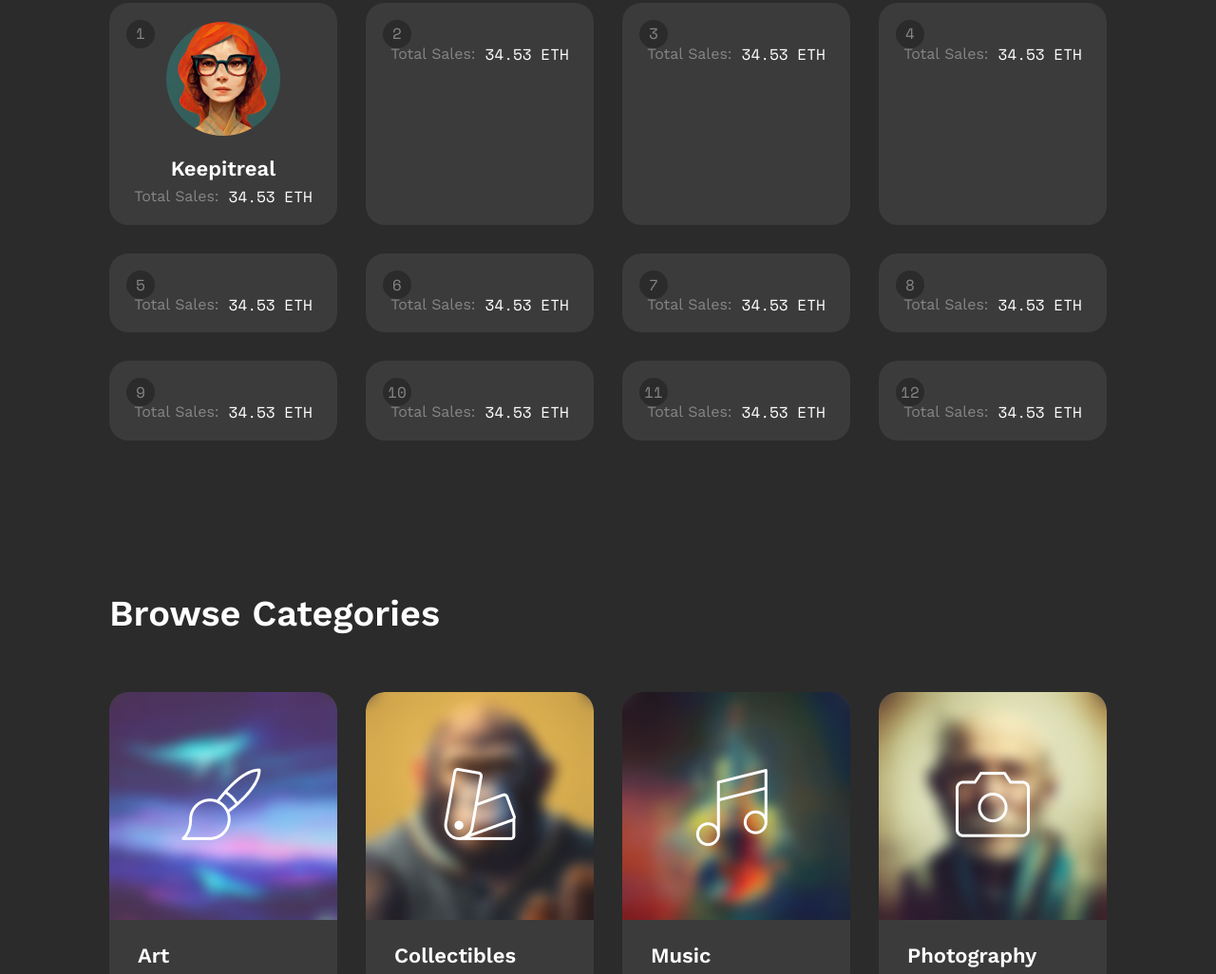
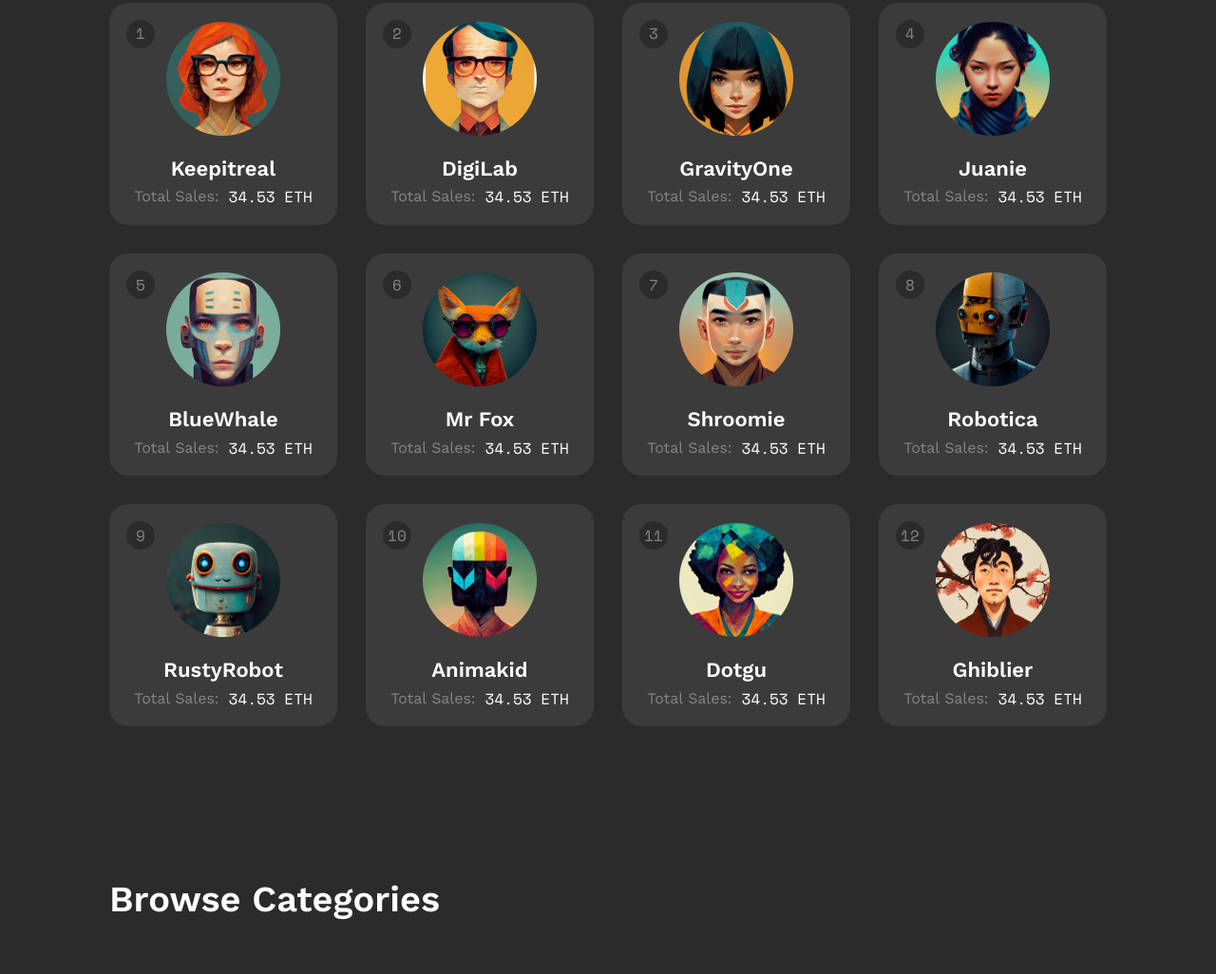
Before and after one commit to kotgitfv/nft-beta, a plain HTML site: page index.html in a window 1280 px wide. Shown: the part 1850-2876 px from the top of the page at 95% size. Drawn offline with nearby package versions, Linux system fonts and the light colour scheme.

Commit message:
Add files via upload

```diff
--- a/index.html
+++ b/index.html
@@ -178,7 +178,7 @@
             <div class="creators__content" data-aos="fade-up" data-aos-duration="1500">
                 <div class="creators__item">
                     <div class="creators__item-num">1</div>
-                    <img src="./img/creators/avatar-1.png" alt="" class="creators__item-img" />
+                    <img src="./img/creators/Avatar-1.png" alt="" class="creators__item-img" />
                     <div class="creators__item-text">
                         <div class="creators__item-title">Keepitreal</div>
                         <div class="creators__item-info">
@@ -189,9 +189,9 @@
                 </div>
                 <div class="creators__item">
                     <div class="creators__item-num">2</div>
-                    <img src="./img/" alt="" class="creators__item-img" />
+                    <img src="./img/creators/Avatar-2.png" alt="" class="creators__item-img" />
                     <div class="creators__item-text">
-                        <div class="creators__item-title"></div>
+                        <div class="creators__item-title">DigiLab</div>
                         <div class="creators__item-info">
                             <div class="info_title">Total Sales:</div>
                             <div class="info_value">34.53 ETH</div>
@@ -200,9 +200,9 @@
                 </div>
                 <div class="creators__item">
                     <div class="creators__item-num">3</div>
-                    <img src="" alt="" class="creators__item-img" />
+                    <img src="./img/creators/Avatar-3.png" alt="" class="creators__item-img" />
                     <div class="creators__item-text">
-                        <div class="creators__item-title"></div>
+                        <div class="creators__item-title">GravityOne</div>
                         <div class="creators__item-info">
                             <div class="info_title">Total Sales:</div>
                             <div class="info_value">34.53 ETH</div>
@@ -211,9 +211,9 @@
                 </div>
                 <div class="creators__item">
                     <div class="creators__item-num">4</div>
-                    <img src="" alt="" class="creators__item-img" />
+                    <img src="./img/creators/Avatar-4.png" alt="" class="creators__item-img" />
                     <div class="creators__item-text">
-                        <div class="creators__item-title"></div>
+                        <div class="creators__item-title">Juanie</div>
                         <div class="creators__item-info">
                             <div class="info_title">Total Sales:</div>
                             <div class="info_value">34.53 ETH</div>
@@ -222,9 +222,9 @@
                 </div>
                 <div class="creators__item">
                     <div class="creators__item-num">5</div>
-                    <img src="" alt="" class="creators__item-img" />
+                    <img src="./img/creators/Avatar-5.png" alt="" class="creators__item-img" />
                     <div class="creators__item-text">
-                        <div class="creators__item-title"></div>
+                        <div class="creators__item-title">BlueWhale</div>
                         <div class="creators__item-info">
                             <div class="info_title">Total Sales:</div>
                             <div class="info_value">34.53 ETH</div>
@@ -233,9 +233,9 @@
                 </div>
                 <div class="creators__item">
                     <div class="creators__item-num">6</div>
-                    <img src="" alt="" class="creators__item-img" />
+                    <img src="./img/creators/Avatar-6.png" alt="" class="creators__item-img" />
                     <div class="creators__item-text">
-                        <div class="creators__item-title"></div>
+                        <div class="creators__item-title">mr fox</div>
                         <div class="creators__item-info">
                             <div class="info_title">Total Sales:</div>
                             <div class="info_value">34.53 ETH</div>
@@ -244,9 +244,9 @@
                 </div>
                 <div class="creators__item">
                     <div class="creators__item-num">7</div>
-                    <img src="" alt="" class="creators__item-img" />
+                    <img src="./img/creators/Avatar-7.png" alt="" class="creators__item-img" />
                     <div class="creators__item-text">
-                        <div class="creators__item-title"></div>
+                        <div class="creators__item-title">Shroomie</div>
                         <div class="creators__item-info">
                             <div class="info_title">Total Sales:</div>
                             <div class="info_value">34.53 ETH</div>
@@ -255,9 +255,9 @@
                 </div>
                 <div class="creators__item">
                     <div class="creators__item-num">8</div>
-                    <img src="" alt="" class="creators__item-img" />
+                    <img src="./img/creators/Avatar-8.png" alt="" class="creators__item-img" />
                     <div class="creators__item-text">
-                        <div class="creators__item-title"></div>
+                        <div class="creators__item-title">robotica</div>
                         <div class="creators__item-info">
                             <div class="info_title">Total Sales:</div>
                             <div class="info_value">34.53 ETH</div>
@@ -266,9 +266,9 @@
                 </div>
                 <div class="creators__item">
                     <div class="creators__item-num">9</div>
-                    <img src="" alt="" class="creators__item-img" />
+                    <img src="./img/creators/Avatar-9.png" alt="" class="creators__item-img" />
                     <div class="creators__item-text">
-                        <div class="creators__item-title"></div>
+                        <div class="creators__item-title">RustyRobot</div>
                         <div class="creators__item-info">
                             <div class="info_title">Total Sales:</div>
                             <div class="info_value">34.53 ETH</div>
@@ -277,9 +277,9 @@
                 </div>
                 <div class="creators__item">
                     <div class="creators__item-num">10</div>
-                    <img src="" alt="" class="creators__item-img" />
+                    <img src="./img/creators/Avatar-10.png" alt="" class="creators__item-img" />
                     <div class="creators__item-text">
-                        <div class="creators__item-title"></div>
+                        <div class="creators__item-title">animakid</div>
                         <div class="creators__item-info">
                             <div class="info_title">Total Sales:</div>
                             <div class="info_value">34.53 ETH</div>
@@ -288,9 +288,9 @@
                 </div>
                 <div class="creators__item">
                     <div class="creators__item-num">11</div>
-                    <img src="" alt="" class="creators__item-img" />
+                    <img src="./img/creators/Avatar-11.png" alt="" class="creators__item-img" />
                     <div class="creators__item-text">
-                        <div class="creators__item-title"></div>
+                        <div class="creators__item-title">Dotgu</div>
                         <div class="creators__item-info">
                             <div class="info_title">Total Sales:</div>
                             <div class="info_value">34.53 ETH</div>
@@ -299,9 +299,9 @@
                 </div>
                 <div class="creators__item">
                     <div class="creators__item-num">12</div>
-                    <img src="" alt="" class="creators__item-img" />
+                    <img src="./img/creators/Avatar-12.png" alt="" class="creators__item-img" />
                     <div class="creators__item-text">
-                        <div class="creators__item-title"></div>
+                        <div class="creators__item-title">Ghiblier</div>
                         <div class="creators__item-info">
                             <div class="info_title">Total Sales:</div>
                             <div class="info_value">34.53 ETH</div>
```
Also changed, not shown: img/creators/Avatar-1.png (added), img/creators/Avatar-10.png (added), img/creators/Avatar-11.png (added), img/creators/Avatar-12.png (added), img/creators/Avatar-2.png (added), img/creators/Avatar-3.png (added), img/creators/Avatar-4.png (added), img/creators/Avatar-5.png (added), img/creators/Avatar-6.png (added), img/creators/Avatar-7.png (added), img/creators/Avatar-8.png (added), img/creators/Avatar-9.png (added).
